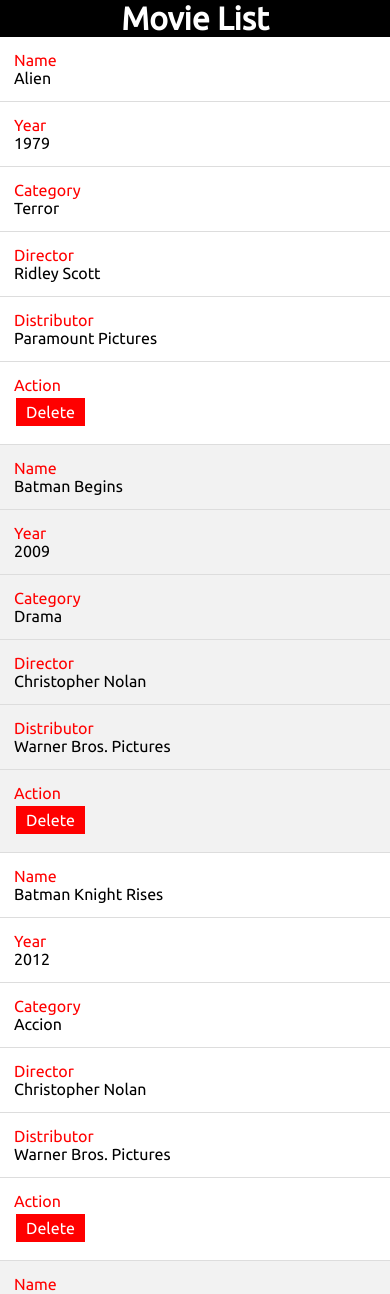
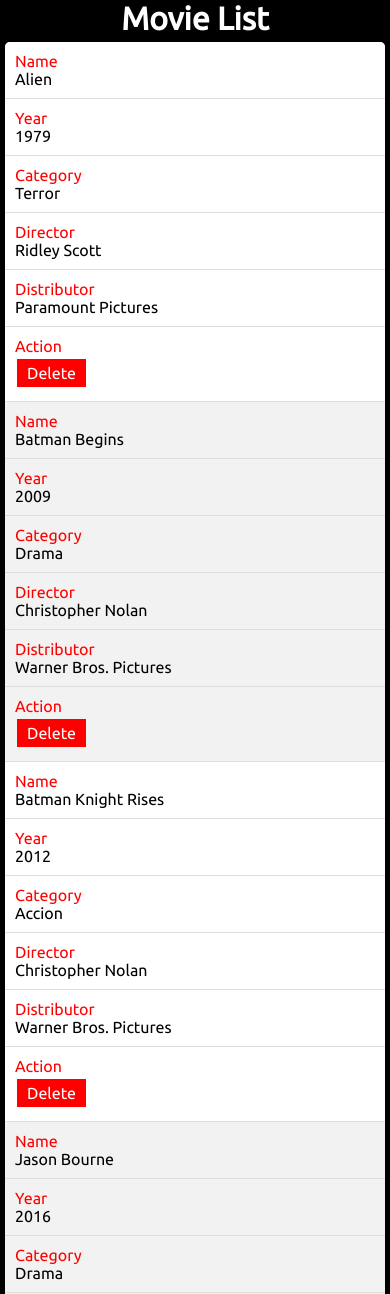
Before and after one commit to alexsvt2/moviesoft, a Flask app: page /movies in a window 390 px wide. Shown: the part 147-1441 px from the top of the page. Run offline with Flask 2, Linux system fonts and the light colour scheme; data comes from the database, SQL or seed files in the repository.

Commit message:
se agrego estilo a la lista en modo movil, se agrego sombras y margenes en la parte izquierda y derecha

```diff
--- a/static/css/main.css
+++ b/static/css/main.css
@@ -284,7 +284,7 @@ footer a:hover {
     z-index: 2;
   }
 
-  /* .tableContainer {
+  .tableContainer {
     overflow: auto;
     border-radius: 5px;
     margin: 5px;
@@ -297,13 +297,13 @@ footer a:hover {
     overflow: auto;
   }
 
-  th, td {
+   th, td {
     color: #000;
-    padding: 14px;
+    padding: 10px;
     text-align: left;
     border-bottom: 1px solid #ddd;
     overflow: auto;
-  } */
+  }
 
   .imagen-table {
     display: none;
```
